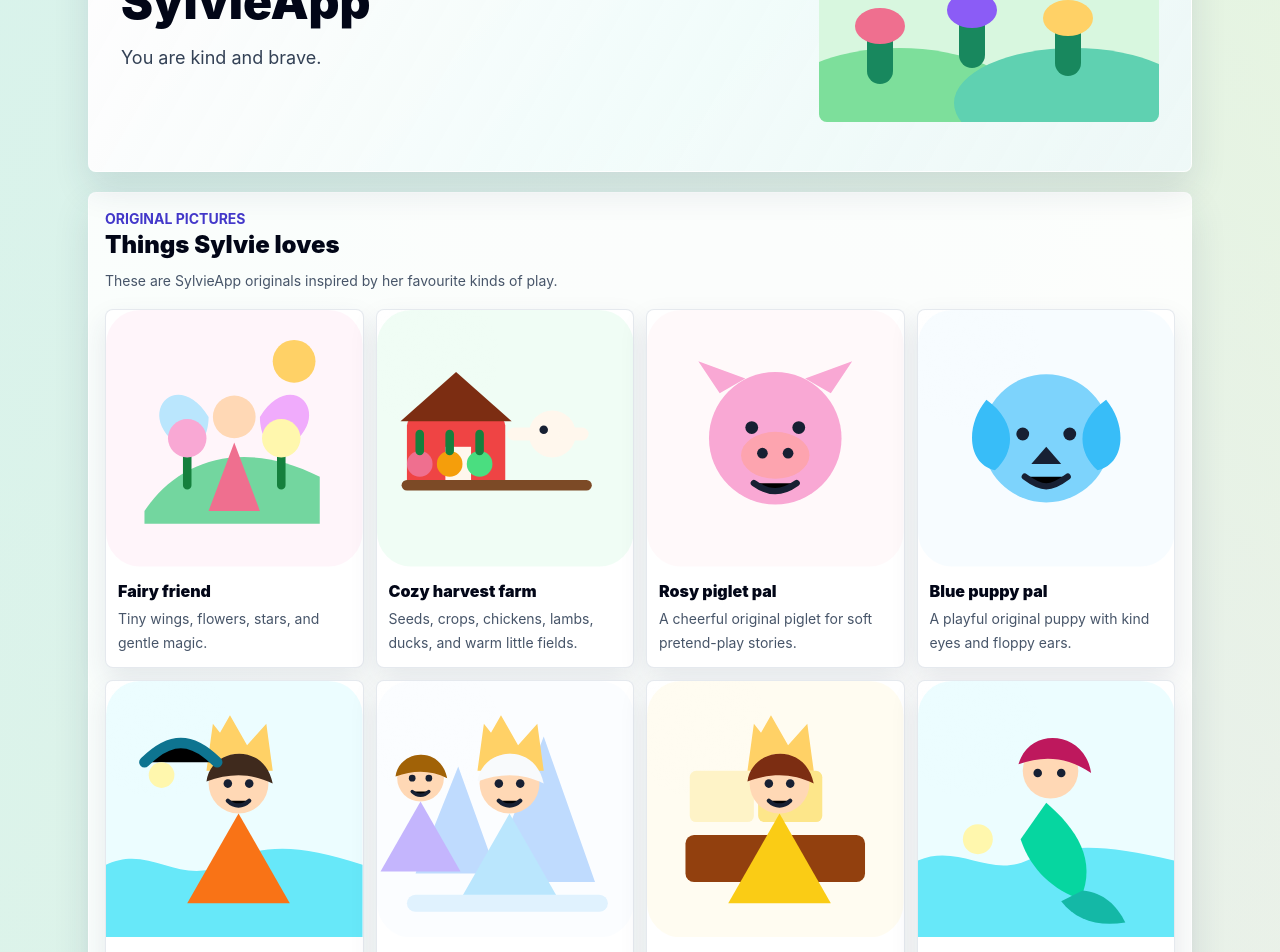
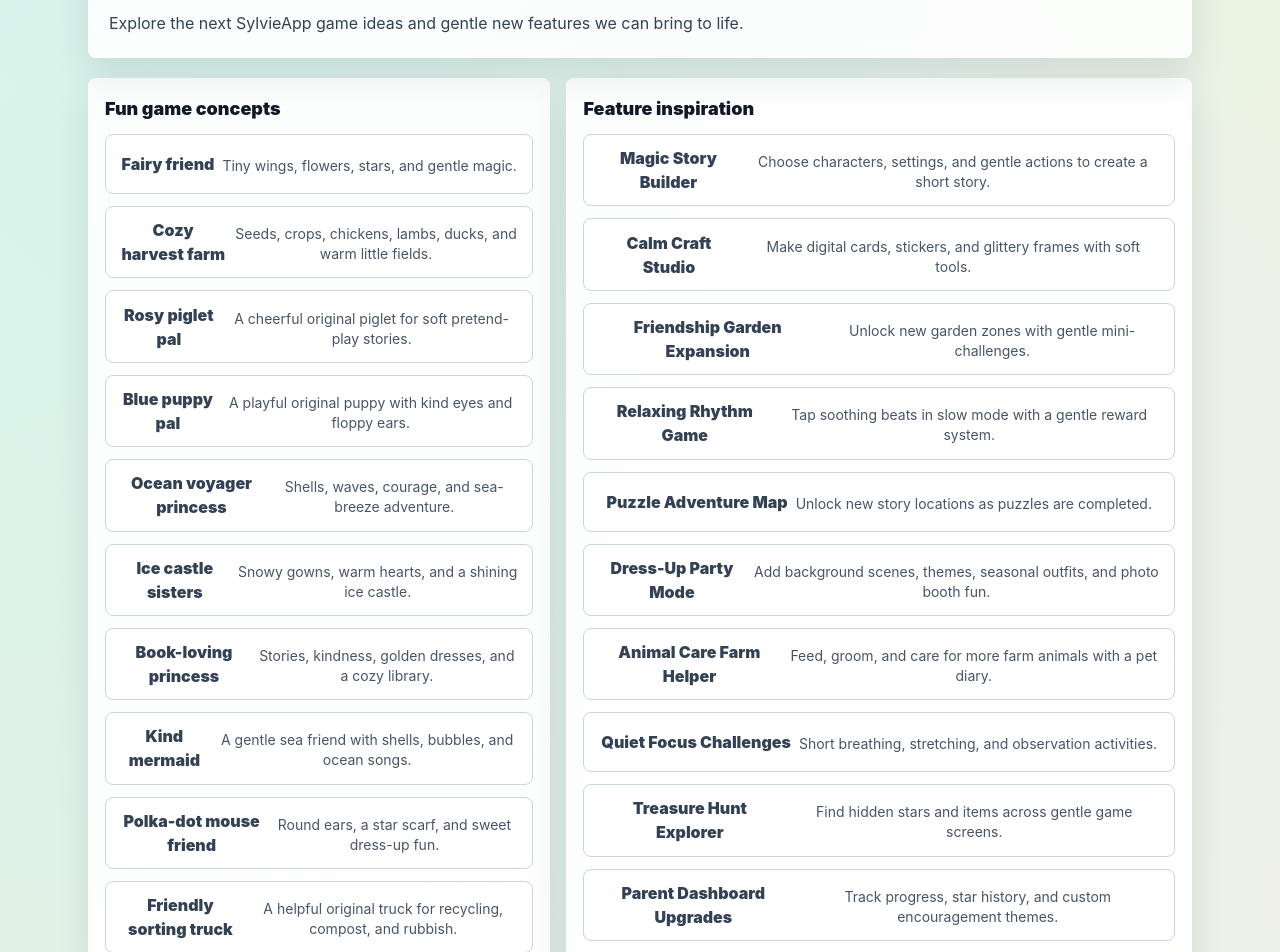
Before and after one commit to joshuaparris-max/SylvieApp, a React (Vite) app: page /game-ideas in a window 1280 px wide. Before the commit this address led to /. Shown: the part 260-1212 px from the top of the page. Built offline with nearby package versions, Linux system fonts and the light colour scheme.

Commit message:
Add Game Ideas page and home navigation for future game concepts

```diff
--- a/src/App.jsx
+++ b/src/App.jsx
@@ -14,6 +14,7 @@ import PuzzlePlay from './games/PuzzlePlay'
 import StoryCorner from './games/StoryCorner'
 import TrampolineSwingBreak from './games/TrampolineSwingBreak'
 import SortingTruck from './games/SortingTruck'
+import GameIdeas from './pages/GameIdeas'
 
 function App() {
   return (
@@ -32,6 +33,7 @@ function App() {
             <Route path="sorting-truck" element={<SortingTruck />} />
             <Route path="trampoline-swing-break" element={<TrampolineSwingBreak />} />
             <Route path="story-corner" element={<StoryCorner />} />
+            <Route path="game-ideas" element={<GameIdeas />} />
             <Route path="parent-settings" element={<ParentSettings />} />
             <Route path="calm-down" element={<CalmDown />} />
             <Route path="*" element={<Navigate to="/" replace />} />
--- a/src/data/content.js
+++ b/src/data/content.js
@@ -81,6 +81,13 @@ export const homeSections = [
     parentCue: 'Ask: what happened first, next, and last?',
   },
   {
+    title: 'Game Ideas',
+    path: '/game-ideas',
+    icon: 'settings',
+    tone: 'cloud',
+    summary: 'Explore upcoming SylvieApp game ideas and gentle new play themes.',
+  },
+  {
     title: 'Parent Settings',
     path: '/parent-settings',
     icon: 'settings',
@@ -88,6 +95,69 @@ export const homeSections = [
     summary: 'Grown-up settings, saved drawings, messages, and reset controls.',
     why: 'Keeps adult controls separate from child play and supports local-only family review.',
     parentCue: 'Use this area to tune session timing and saved creations.',
+  },
+]
+
+export const gameIdeas = [
+  { title: 'Fairy friend', description: 'Tiny wings, flowers, stars, and gentle magic.' },
+  { title: 'Cozy harvest farm', description: 'Seeds, crops, chickens, lambs, ducks, and warm little fields.' },
+  { title: 'Rosy piglet pal', description: 'A cheerful original piglet for soft pretend-play stories.' },
+  { title: 'Blue puppy pal', description: 'A playful original puppy with kind eyes and floppy ears.' },
+  { title: 'Ocean voyager princess', description: 'Shells, waves, courage, and sea-breeze adventure.' },
+  { title: 'Ice castle sisters', description: 'Snowy gowns, warm hearts, and a shining ice castle.' },
+  { title: 'Book-loving princess', description: 'Stories, kindness, golden dresses, and a cozy library.' },
+  { title: 'Kind mermaid', description: 'A gentle sea friend with shells, bubbles, and ocean songs.' },
+  { title: 'Polka-dot mouse friend', description: 'Round ears, a star scarf, and sweet dress-up fun.' },
+  { title: 'Friendly sorting truck', description: 'A helpful original truck for recycling, compost, and rubbish.' },
+  { title: 'Colouring table', description: 'Big crayons, simple pages, and saved drawings.' },
+  { title: 'Garden swing', description: 'A calm swing under a soft rainbow sky.' },
+  { title: 'Trampoline jumps', description: 'Gentle jumping, movement breaks, and happy balance.' },
+  { title: 'Dress-up shoes', description: 'Sparkly shoes, capes, crowns, and imagination.' },
+  { title: 'Magic wands', description: 'Original wands that sparkle most for kindness.' },
+  { title: 'Puzzle pieces', description: 'Matching, missing pieces, and picture puzzles.' },
+  { title: 'Block tower', description: 'Big colourful blocks for towers and tiny buildings.' },
+]
+
+export const featureIdeas = [
+  {
+    title: 'Magic Story Builder',
+    description: 'Choose characters, settings, and gentle actions to create a short story.',
+  },
+  {
+    title: 'Calm Craft Studio',
+    description: 'Make digital cards, stickers, and glittery frames with soft tools.',
+  },
+  {
+    title: 'Friendship Garden Expansion',
+    description: 'Unlock new garden zones with gentle mini-challenges.',
+  },
+  {
+    title: 'Relaxing Rhythm Game',
+    description: 'Tap soothing beats in slow mode with a gentle reward system.',
+  },
+  {
+    title: 'Puzzle Adventure Map',
+    description: 'Unlock new story locations as puzzles are completed.',
+  },
+  {
+    title: 'Dress-Up Party Mode',
+    description: 'Add background scenes, themes, seasonal outfits, and photo booth fun.',
+  },
+  {
+    title: 'Animal Care Farm Helper',
+    description: 'Feed, groom, and care for more farm animals with a pet diary.',
+  },
+  {
+    title: 'Quiet Focus Challenges',
+    description: 'Short breathing, stretching, and observation activities.',
+  },
+  {
+    title: 'Treasure Hunt Explorer',
+    description: 'Find hidden stars and items across gentle game screens.',
+  },
+  {
+    title: 'Parent Dashboard Upgrades',
+    description: 'Track progress, star history, and custom encouragement themes.',
   },
 ]
 
--- /dev/null
+++ b/src/pages/GameIdeas.jsx
@@ -0,0 +1,44 @@
+import PageHeader from '../components/PageHeader'
+import { featureIdeas, gameIdeas } from '../data/content'
+
+export default function GameIdeas() {
+  return (
+    <div>
+      <PageHeader title="Game Ideas" eyebrow="New gentle play">
+        <p>Explore the next SylvieApp game ideas and gentle new features we can bring to life.</p>
+      </PageHeader>
+
+      <section className="grid gap-4 lg:grid-cols-[0.85fr_1.15fr]">
+        <div className="space-y-4">
+          <section className="rounded-lg border border-white/80 bg-white/90 p-4 shadow-soft">
+            <h2 className="panel-title">Fun game concepts</h2>
+            <div className="grid gap-3">
+              {gameIdeas.map((idea) => (
+                <article key={idea.title} className="choice-chip text-left">
+                  <strong>{idea.title}</strong>
+                  <p className="mt-1 text-sm font-normal text-slate-600">
+                    {idea.description}
+                  </p>
+                </article>
+              ))}
+            </div>
+          </section>
+        </div>
+
+        <section className="rounded-lg border border-white/80 bg-white/90 p-4 shadow-soft">
+          <h2 className="panel-title">Feature inspiration</h2>
+          <div className="grid gap-3">
+            {featureIdeas.map((idea) => (
+              <article key={idea.title} className="choice-chip text-left">
+                <strong>{idea.title}</strong>
+                <p className="mt-1 text-sm font-normal text-slate-600">
+                  {idea.description}
+                </p>
+              </article>
+            ))}
+          </div>
+        </section>
+      </section>
+    </div>
+  )
+}
```
